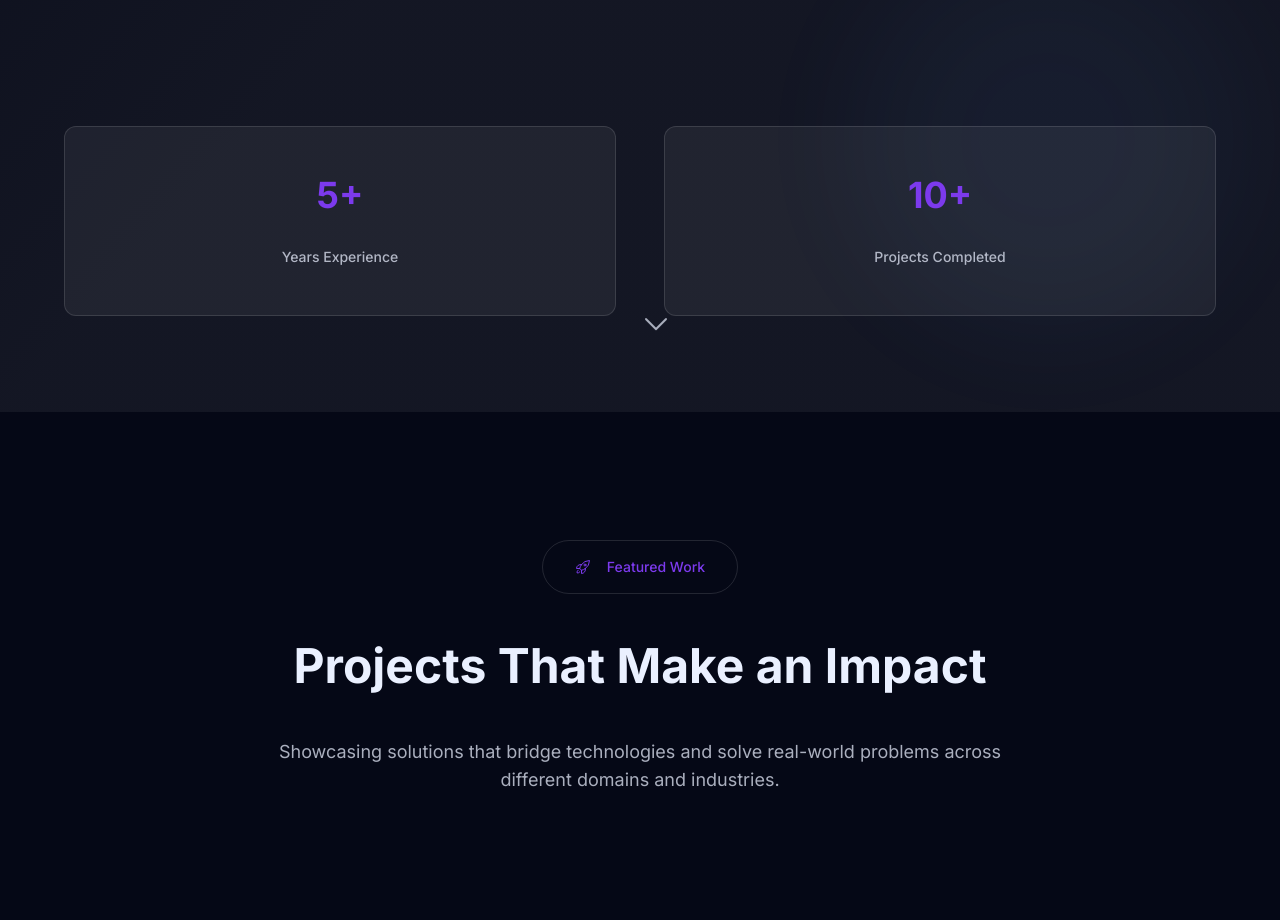
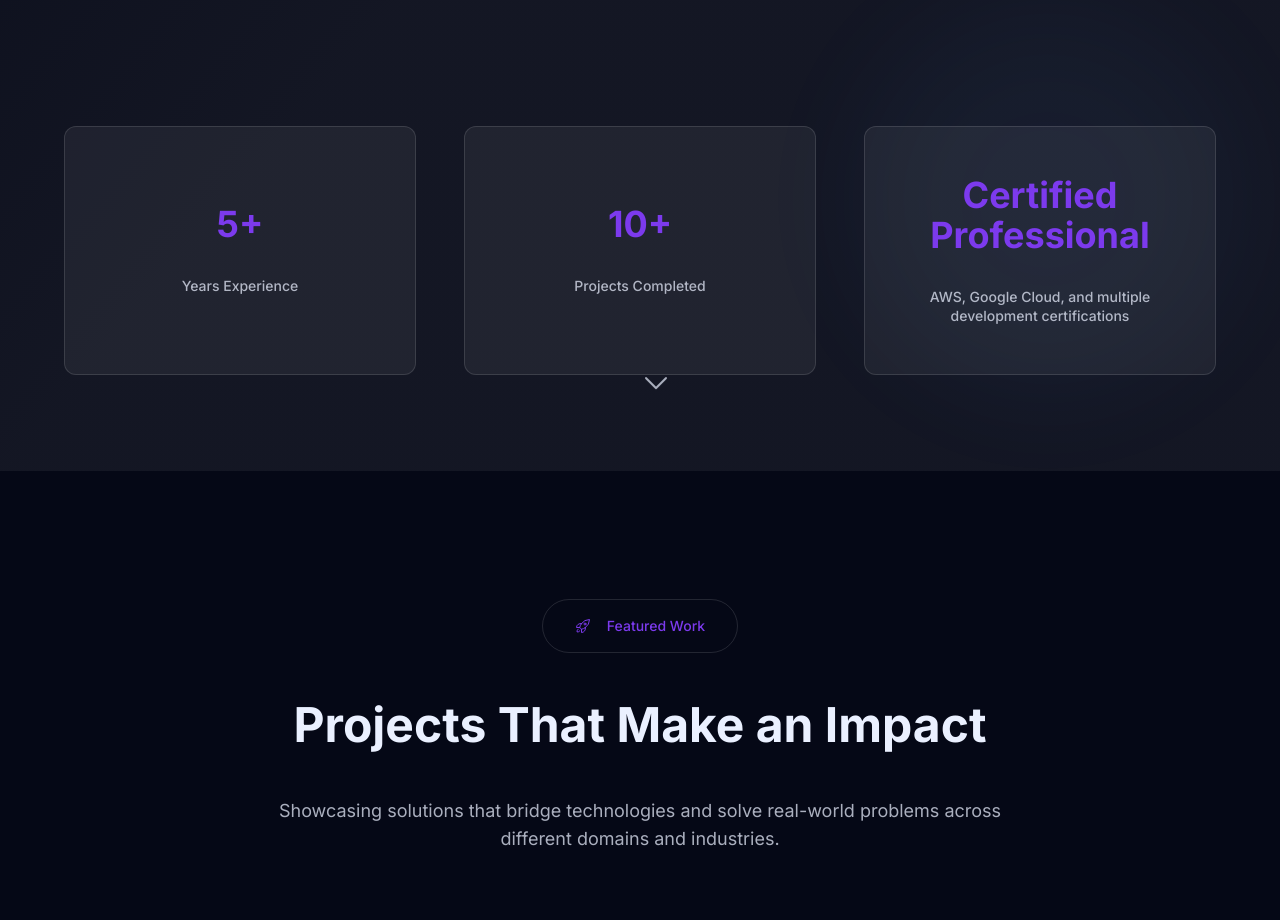
Before and after one commit to takuroakiyama0212/portfolio-nextjs, a Next.js app: page /homepage in a window 1280 px wide. Shown: the part 1171-2091 px from the top of the page. Built offline with nearby package versions, Linux system fonts and the light colour scheme; grey boxes are pictures that could not be loaded.

Commit message:
Restore Certified Professional card in HeroSection stats
- Added Certified Professional back to stats section
- Changed grid layout back to 3 columns to accommodate the third stat
- Removed project highlights from AboutSection
- Added PostgreSQL and Postman to Tech Stack

```diff
--- a/src/app/homepage/components/HeroSection.tsx
+++ b/src/app/homepage/components/HeroSection.tsx
@@ -37,7 +37,8 @@ const HeroSection = ({ onViewProjects, onDownloadResume }: HeroSectionProps) =>
 
   const stats = [
   { value: '5+', label: 'Years Experience' },
-  { value: '10+', label: 'Projects Completed' }];
+  { value: '10+', label: 'Projects Completed' },
+  { value: 'Certified Professional', label: 'AWS, Google Cloud, and multiple development certifications', emphasis: true }];
 
 
   return (
@@ -193,7 +194,7 @@ const HeroSection = ({ onViewProjects, onDownloadResume }: HeroSectionProps) =>
         </div>
 
         {/* Stats Section */}
-        <div className="grid grid-cols-2 gap-6 mt-20 lg:mt-32">
+        <div className="grid grid-cols-2 md:grid-cols-3 gap-6 mt-20 lg:mt-32">
           {stats.map((stat, index) =>
           <div
             key={index}
```
